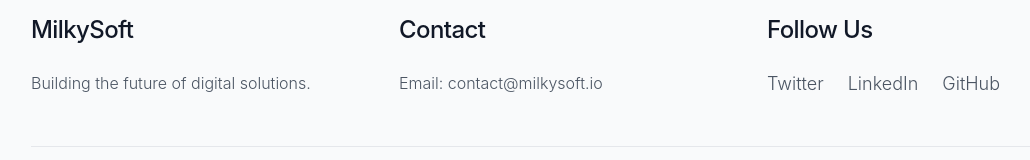
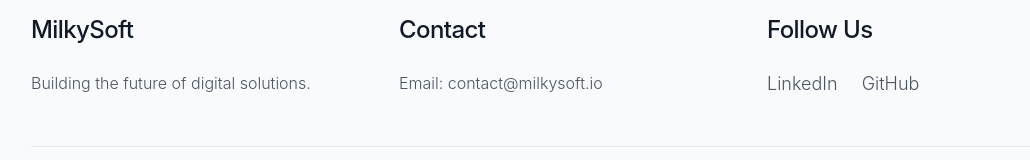
Before and after one commit to kmiecikmichal/milkysoft.github.io, a Next.js app: page / in a window 1280 px wide. Shown: the part 2322-2482 px from the top of the page, without its empty margins (81-1111 px from the left). Built offline with nearby package versions, Linux system fonts and the light colour scheme.

Commit message:
Remove Twitter link from footer

```diff
--- a/src/app/page.tsx
+++ b/src/app/page.tsx
@@ -135,7 +135,6 @@
             <div>
               <h3 className="text-2xl font-medium mb-6 tracking-tight">Follow Us</h3>
               <div className="flex space-x-6">
-                <a href="#" className="text-gray-600 hover:text-gray-900 transition-colors duration-300 text-lg font-light">Twitter</a>
                 <a href="#" className="text-gray-600 hover:text-gray-900 transition-colors duration-300 text-lg font-light">LinkedIn</a>
                 <a href="#" className="text-gray-600 hover:text-gray-900 transition-colors duration-300 text-lg font-light">GitHub</a>
               </div>
```
